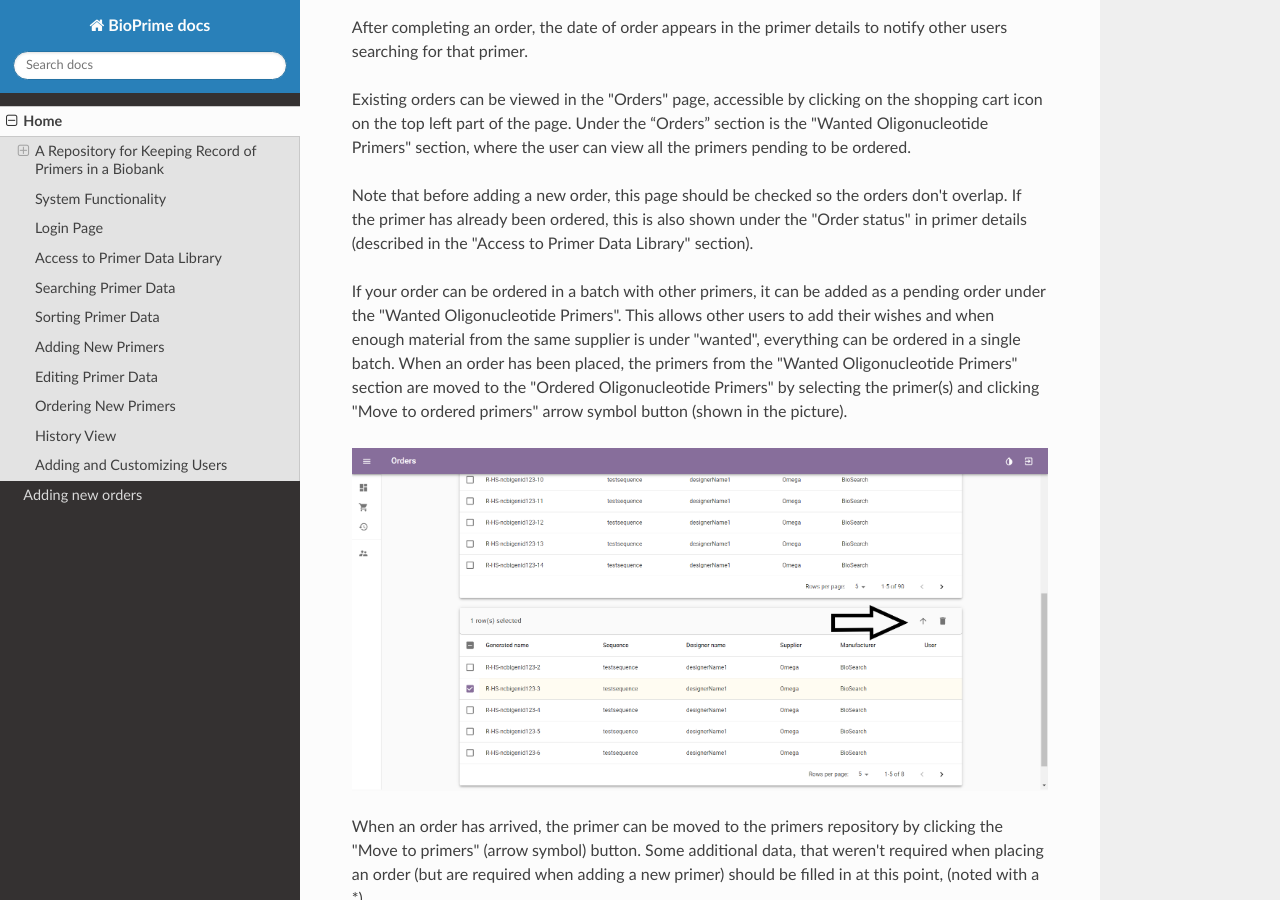
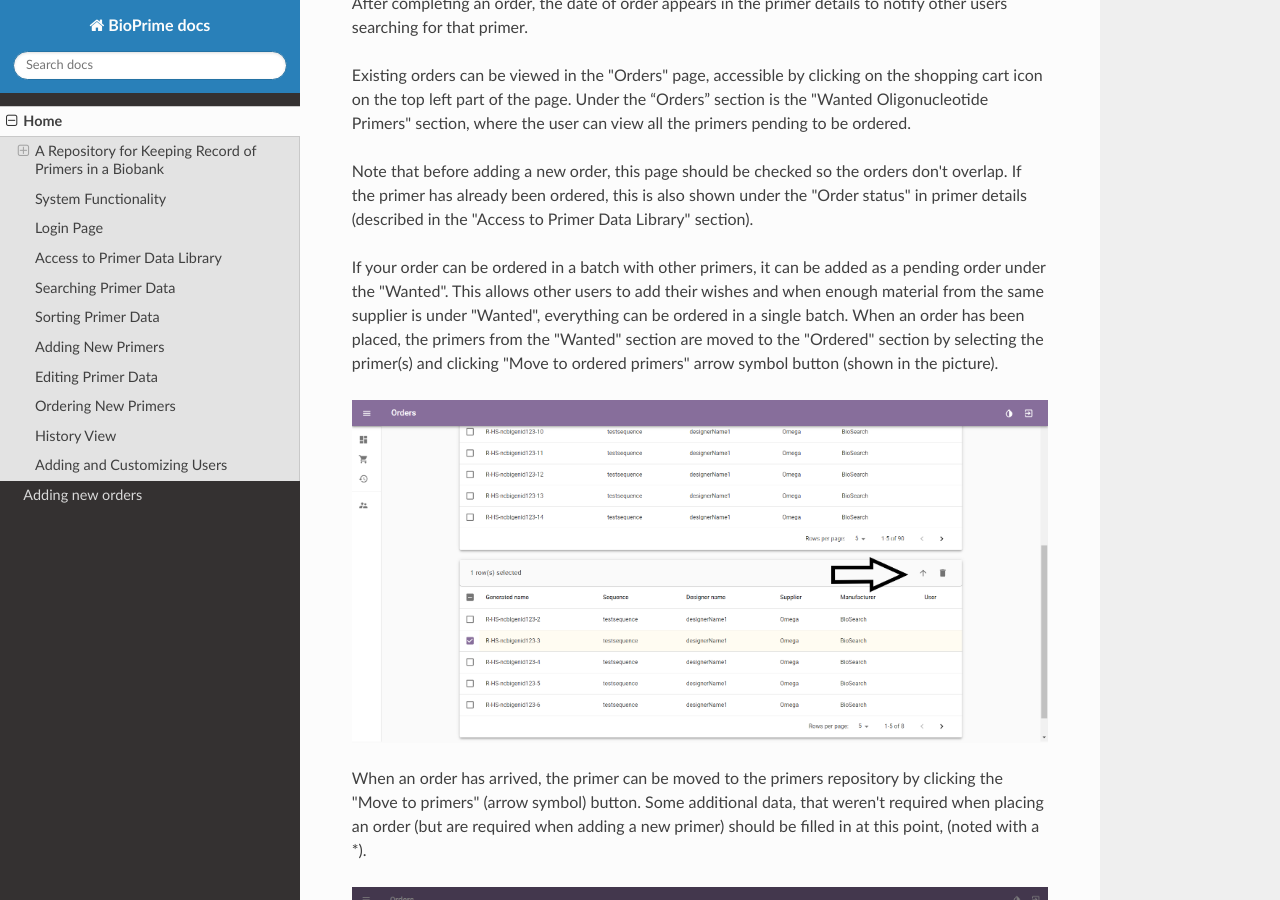
Before and after one commit to Bio-Prime/documentation, an MkDocs documentation site: the page built from docs/index.md, in a window 1280 px wide and 900 px high, scrolled down 21717 px. Built offline with MkDocs 1.6.1, drawn with Linux system fonts in a browser that asks for light colours; nearby versions of some CDN libraries; some of the changed text lies outside the part shown.

Commit message:
izbrisala oligonucleotide

```diff
--- a/docs/index.md
+++ b/docs/index.md
@@ -212,7 +212,7 @@ After accessing primer data by opening the primer details (described in the "Acc
 
 ![edit0](./edit0.png)
 
-The users with the assigned role (described in the User Access Control section) can also edit all the other information by clicking on the editor icon and accessing the "Edit oligonucleotide primer" page.
+The users with the assigned role (described in the User Access Control section) can also edit all the other information by clicking on the editor icon and accessing the "Edit primer" page.
 
 ![access2](./access2.png)
 
@@ -250,7 +250,7 @@ Existing orders can be viewed in the "Orders" page, accessible by clicking on th
 
 Note that before adding a new order, this page should be checked so the orders don't overlap. If the primer has already been ordered, this is also shown under the "Order status" in primer details (described in the "Access to Primer Data Library" section).
 
-If your order can be ordered in a batch with other primers, it can be added as a pending order under the "Wanted Oligonucleotide Primers". This allows other users to add their wishes and when enough material from the same supplier is under "wanted", everything can be ordered in a single batch. When an order has been placed, the primers from the "Wanted Oligonucleotide Primers" section are moved to the "Ordered Oligonucleotide Primers" by selecting the primer(s) and clicking "Move to ordered primers" arrow symbol button (shown in the picture).
+If your order can be ordered in a batch with other primers, it can be added as a pending order under the "Wanted". This allows other users to add their wishes and when enough material from the same supplier is under "Wanted", everything can be ordered in a single batch. When an order has been placed, the primers from the "Wanted" section are moved to the "Ordered" section by selecting the primer(s) and clicking "Move to ordered primers" arrow symbol button (shown in the picture).
 
 ![orders2](./orders2.png)
 
```
